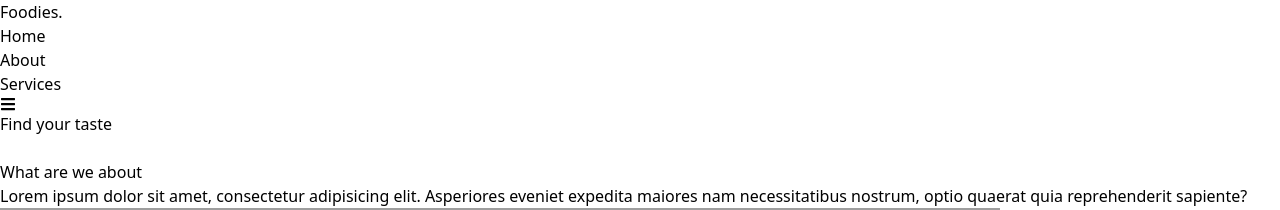
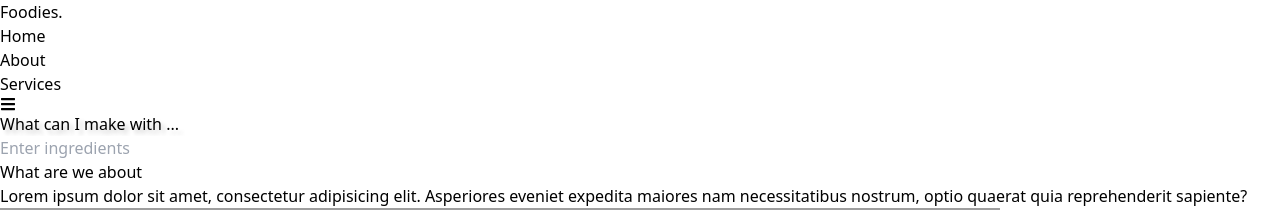
Before and after one commit to yumitdemir/Foodie-front-end, a React (Vite) app: page / in a window 1280 px wide. Shown: the top 210 px of the page. Built offline with nearby package versions, Linux system fonts and the light colour scheme; grey boxes are pictures that could not be loaded.

Commit message:
Finish the design of the search input field in the home page.

```diff
--- a/src/pages/Home/Components/SearchRecipie.jsx
+++ b/src/pages/Home/Components/SearchRecipie.jsx
@@ -2,10 +2,10 @@ import React from 'react';
 
 function SearchRecipie(props) {
     return (
-        <div className={"flex flex-col justify-center items-center "}>
+        <div className={"flex flex-col justify-center items-center mt-8"}>
             <div className={"flex-col flex w-full"}>
-                <p className={"text-3xl font-extrabold"}>Find your taste</p>
-                <input type="text" className={" w-full rounded-3xl px-5 py-8 text-2xl font-bold border-2 border-gray-800"}/>
+                <p className={"text-xl  md:text-4xl font-extrabold text-gray-900 ps-4"} style={{textShadow:"4px 4px 4px rgba(0,0,0,0.19)"}}>What can I make with <span className={"text-green-500"}>...</span></p>
+                <input placeholder={"Enter ingredients"} type="text" className={"shadow-md shadow-black w-full rounded-3xl p-5 text-2xl font-bold border-2 border-gray-800 :border-green-700"}/>
             </div>
 
         </div>
```
